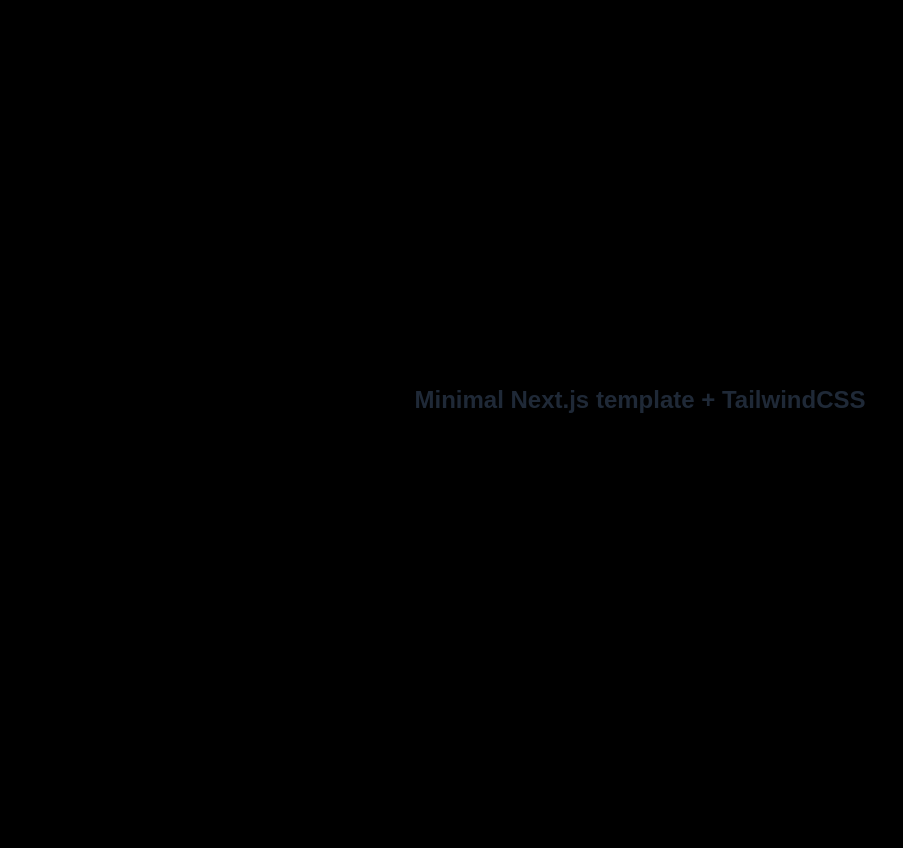
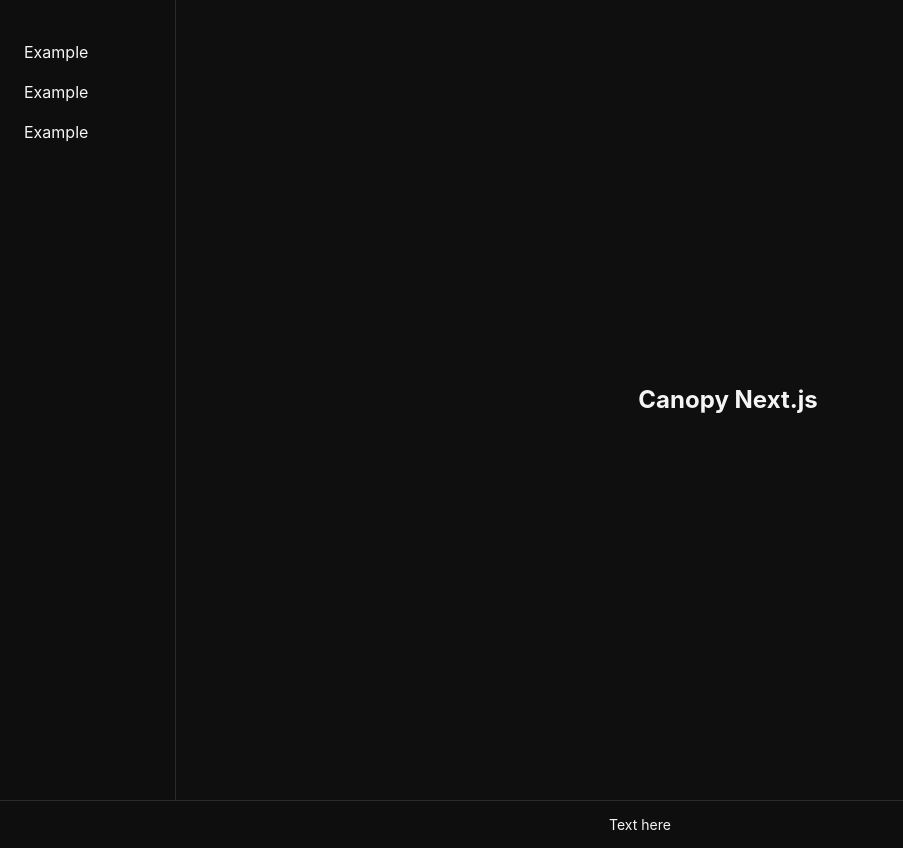
Before and after one commit to rfshub/canopy, a Next.js app: page / in a window 1280 px wide. Shown: the whole page, without its empty margins (0-903 px from the left). Before the commit the page ends 800 px from the top, so only its background shows below. Built offline with nearby package versions, Linux system fonts and the light colour scheme.

Commit message:
add: skeleton

```diff
--- /dev/null
+++ b/src/app/(dashboard)/layout.tsx
@@ -0,0 +1,19 @@
+/* /src/app/(dashboard)/layout.tsx */
+
+import type { ReactNode } from "react";
+import Sidebar from "~/modules/sidebar/sidebar";
+import Footer from "~/modules/footer/footer";
+
+export default function DashboardLayout({ children }: { children: ReactNode }) {
+  return (
+    <div className="flex flex-col" style={{ backgroundColor: 'var(--primary-color)' }}>
+      <div className="flex min-h-screen">
+        <Sidebar />
+        <main className="flex flex-1">
+          {children}
+        </main>
+      </div>
+      <Footer />
+    </div>
+  );
+}
--- /dev/null
+++ b/src/app/(dashboard)/page.tsx
@@ -0,0 +1,9 @@
+/* /src/app/(dashboard)/page.tsx */
+
+export default function Home() {
+  return (
+    <div className="flex flex-1 items-center justify-center p-8">
+      <h1 className="text-2xl font-bold">Canopy Next.js</h1>
+    </div>
+  );
+}
--- a/src/app/layout.tsx
+++ b/src/app/layout.tsx
@@ -41,7 +41,7 @@
 }) {
   return (
     <html lang="en" className="dark">
-      <body className="antialiased bg-white text-black dark:bg-black dark:text-white">
+      <body className="antialiased" style={{ backgroundColor: "var(--primary-color)", color: "var(--text-color)" }}>
         {children}
       </body>
     </html>
--- a/src/app/page.tsx
+++ /dev/null
@@ -1,7 +0,0 @@
-export default function Home() {
-  return (
-    <main className="flex min-h-screen items-center justify-center">
-      <h1 className="text-2xl font-bold text-gray-800">Minimal Next.js template + TailwindCSS</h1>
-    </main>
-  );
-}
--- /dev/null
+++ b/src/modules/footer/footer.tsx
@@ -0,0 +1,12 @@
+/* /src/modules/footer/footer.tsx */
+
+export default function Footer() {
+  return (
+    <footer
+      className="h-12 flex-shrink-0 flex items-center justify-center text-sm border-t glass-effect"
+      style={{ borderColor: 'var(--tertiary-color)', color: 'var(--text-color)' }}
+    >
+      <p>Text here</p>
+    </footer>
+  );
+}
--- /dev/null
+++ b/src/modules/sidebar/sidebar.tsx
@@ -0,0 +1,24 @@
+/* /src/modules/sidebar/sidebar.tsx */
+
+export default function Sidebar() {
+  return (
+    <aside
+      className="hidden md:flex flex-col w-44 flex-shrink-0 border-r glass-effect"
+      style={{ borderColor: 'var(--tertiary-color)' }}
+    >
+      <nav className="p-4 mt-4">
+        <ul>
+          <li className="p-2 rounded-md cursor-pointer nav-item-hover">
+            Example
+          </li>
+          <li className="p-2 rounded-md cursor-pointer nav-item-hover">
+            Example
+          </li>
+          <li className="p-2 rounded-md cursor-pointer nav-item-hover">
+            Example
+          </li>
+        </ul>
+      </nav>
+    </aside>
+  );
+}
--- a/src/styles/color.css
+++ b/src/styles/color.css
@@ -1,41 +1,43 @@
 /* src/styles/color.css */
 
 :root {
-  --theme-color: #CD5C5C;
-  --primary-color: #fdfdfd;
-  --secondary-color: #f5f5f5;
-  --tertiary-color: #e5e5e5;
-  --text-color: #1e1e1e;
-  --error-color: #e64545;
-  --accent-color: #1a73e8;
+  --theme-color: #c84f4f;
+  --primary-color: #fafafa;
+  --primary-color-rgb: 250, 250, 250;
+  --secondary-color: #f0f0f0;
+  --tertiary-color: #d5d5d5;
+  --text-color: #111111;
+  --error-color: #e53935;
+  --accent-color: #155fcf;
 }
 
 .dark {
-  --theme-color: #C05A5A;
-  --primary-color: #252525;
-  --secondary-color: #2f2f2f;
-  --tertiary-color: #414141;
+  --theme-color: #992e2e;
+  --primary-color: #0f0f0f;
+  --primary-color-rgb: 15, 15, 15;
+  --secondary-color: #1a1a1a;
+  --tertiary-color: #2a2a2a;
   --text-color: #f5f5f5;
-  --error-color: #ff5c5c;
-  --accent-color: #4d8dff;
+  --error-color: #e57373;
+  --accent-color: #5aaaff;
 }
 
 ::selection {
-  background-color: #FFF8A0;
-  color: #111827;
+  background-color: #FFF9A8;
+  color: #1f2937;
 }
 
 ::-moz-selection {
-  background-color: #FFF8A0;
-  color: #111827;
+  background-color: #FFF9A8;
+  color: #1f2937;
 }
 
 .dark ::selection {
-  background-color: #4a635f;
+  background-color: #3F5E5C;
   color: #e5e7eb;
 }
 
 .dark ::-moz-selection {
-  background-color: #4a635f;
+  background-color: #3F5E5C;
   color: #e5e7eb;
 }
--- a/src/styles/globals.css
+++ b/src/styles/globals.css
@@ -1,14 +1,38 @@
-/* src/styles/globals.css */
+/* /src/styles/globals.css */
 
 @tailwind base;
 @tailwind components;
 @tailwind utilities;
 
-:root {
-  --font-geist-sans: "Geist", sans-serif;
-  --font-geist-mono: "Geist Mono", monospace;
+html {
+  font-size: var(--base-font-size, 16px);
+  background-color: var(--primary-color);
+  color: var(--text-color);
+  /* This rule disables the pull-to-refresh and overscroll "bounce" effect in browsers. */
+  overscroll-behavior: contain;
 }
 
 body {
-  font-family: var(--font-geist-sans);
+  margin: 0;
+  font-family: -apple-system, BlinkMacSystemFont, 'Segoe UI', 'Roboto', 'Oxygen',
+    'Ubuntu', 'Cantarell', 'Fira Sans', 'Droid Sans', 'Helvetica Neue',
+    sans-serif;
+  -webkit-font-smoothing: antialiased;
+  -moz-osx-font-smoothing: grayscale;
+  background-color: inherit;
+  color: inherit;
 }
+
+@layer components {
+  .nav-item-hover:hover {
+    background-color: var(--tertiary-color);
+  }
+
+  .glass-effect {
+    /* We use a semi-transparent version of the primary color. */
+    /* The backdrop-filter blurs whatever is behind the element. */
+    background-color: rgba(var(--primary-color-rgb), 0.75);
+    backdrop-filter: blur(10px);
+    -webkit-backdrop-filter: blur(10px); /* For Safari browser support */
+  }
+}
```
